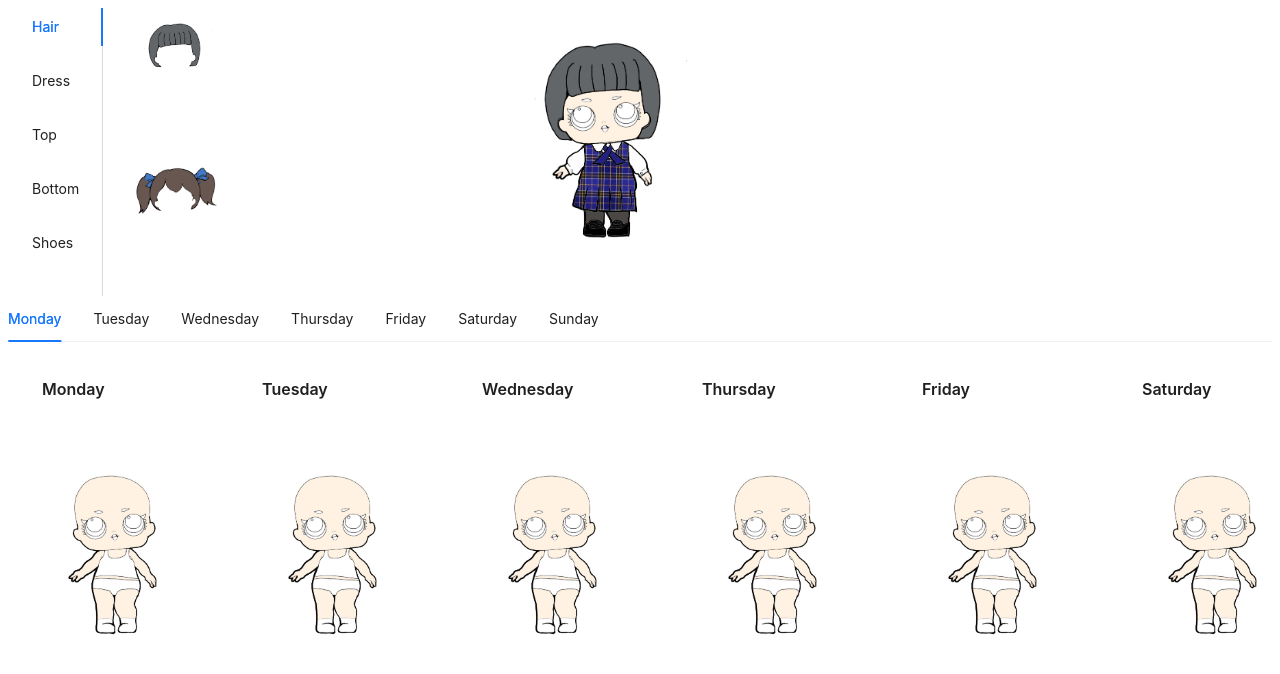
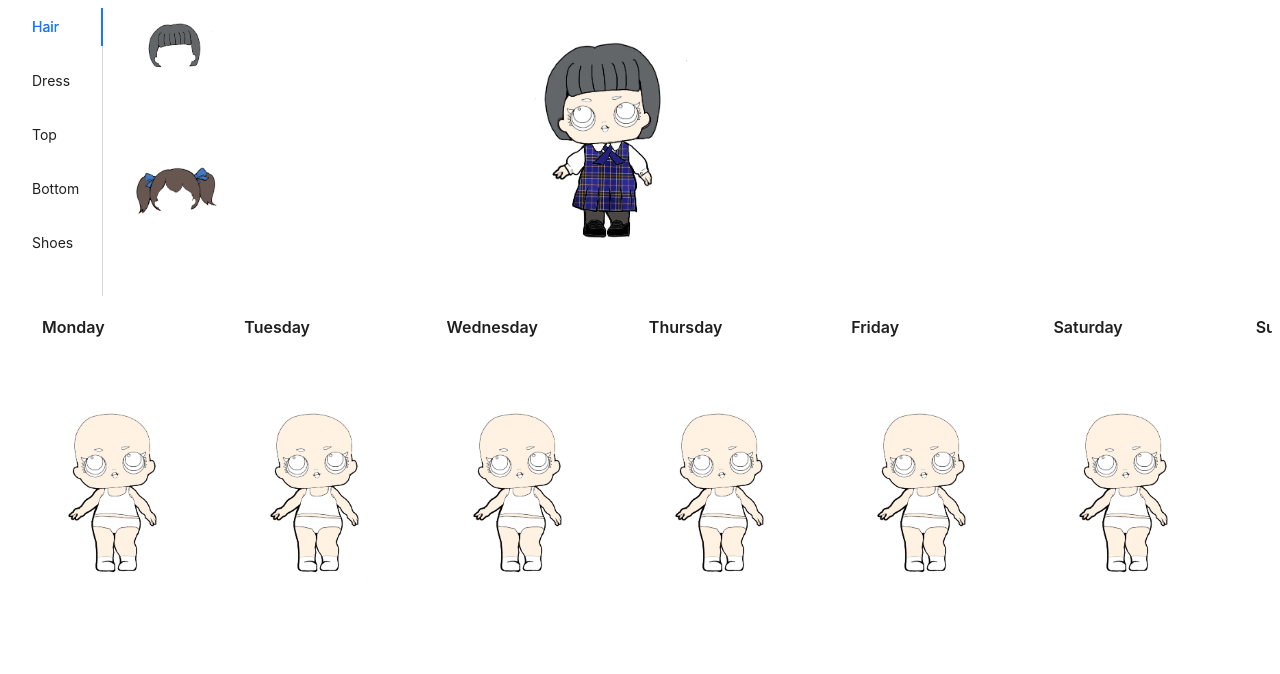
Before and after one commit to annyan-1985/doll, a React (Create React App) app: page / in a window 1280 px wide. Shown: the top 674 px of the page. Built offline with nearby package versions, Linux system fonts and the light colour scheme.

Commit message:
Make the card scrollable

```diff
--- a/src/DayPicker.jsx
+++ b/src/DayPicker.jsx
@@ -1,6 +1,6 @@
 import React from "react";
 import "./styles.css";
-import {Card, Tabs} from 'antd';
+import {List, Card, Tabs} from 'antd';
 import {useState, useRef, useEffect} from 'react';
 
 import Doll from "./Doll"
@@ -41,32 +41,35 @@ const DayPicker = ({ initialSelectedIndex }) => {
             }
         });
     }, [selectedDayIndex]);
+    const cardWidth = 200; // Fixed width for each card
+    const totalWidth = daysOfWeek.length * cardWidth; // Total width of the list
 
     return (
-        <div>
-            <Tabs activeKey={selectedDayIndex} onChange={handleTabChange} tabBarStyle={{marginBottom: 16}}>
-                {daysOfWeek.map((day, index)=> (
-                    <TabPane tab={day} key={index}/>
-                ))}
-            </Tabs>
-            <div ref={scrollRef} style={{overflowX: 'auto', whiteSpace: 'nowrap'}}>
-                {daysOfWeek.map((day, index) => (
+        <div style={{ overflowX: 'auto' }}>
+            <List
+                grid={{ gutter: 16, column: daysOfWeek.length, direction: 'horizontal' }} // Adjusted grid with direction set to horizontal
+                dataSource={daysOfWeek}
+                style={{ width: totalWidth}}
+                renderItem={(item, index) => (
+                    <List.Item key={index}>
                         <Card className="day-card"
                               key={index}
                               id={index}
                               hoverable
                               style={{
-                            width: 200,
+                                  width: 200, // Adjust the width based on the number of columns
                                   height: 400,
                                   display: 'inline-block',
                                   margin: '0 10px',
                               }}
                               cover={<Doll/>}
+                              onClick={() => setSelectedDayIndex(index)}
                         >
-                        <Meta title={day}/>
+                            <Meta title={item}/>
                         </Card>
-                ))}
-            </div>
+                    </List.Item>
+                )}
+            />
         </div>
     );
 
```
Lines whose indentation alone changed are shown as unchanged.
